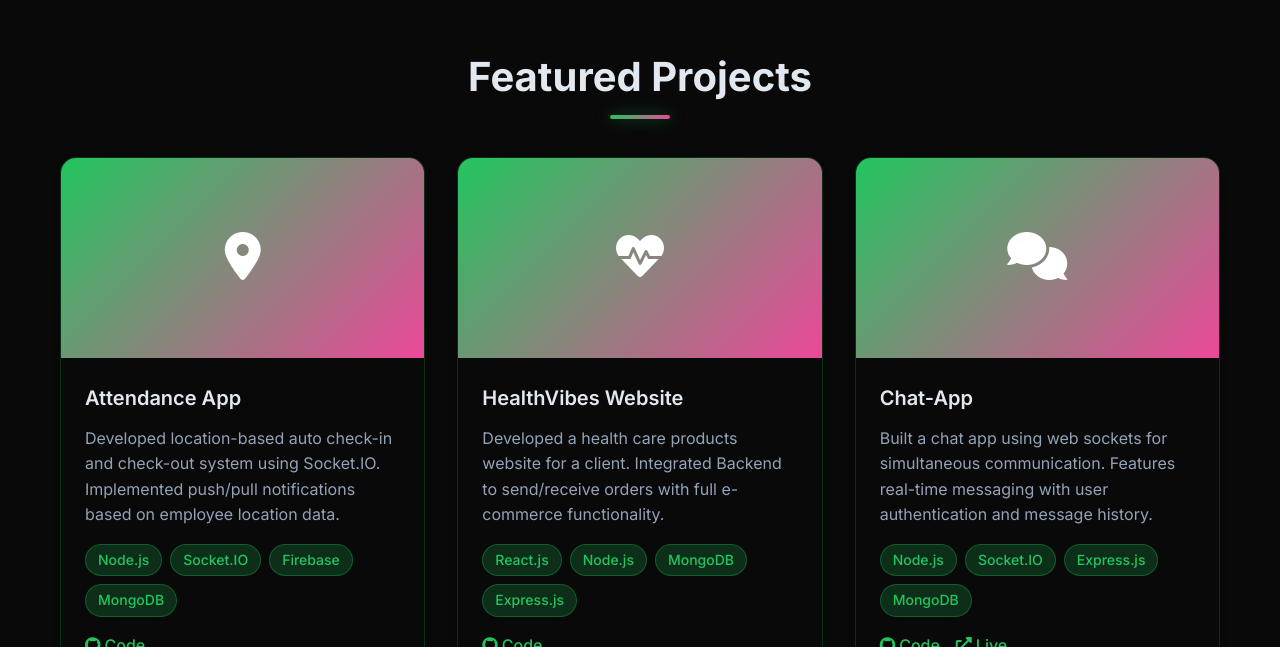
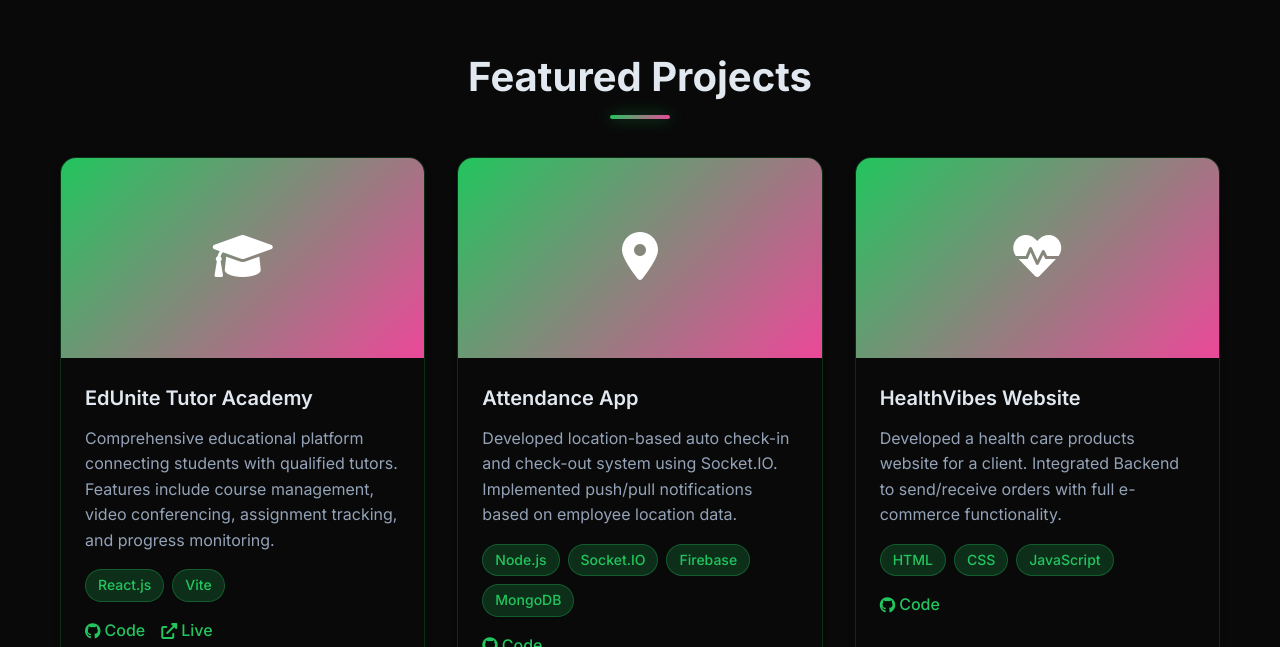
Before and after one commit to str-Abdul/Portfolio-Website, a plain HTML site: page index.html in a window 1280 px wide. Shown: the part 2153-2800 px from the top of the page. Drawn offline with Linux system fonts and the light colour scheme; animation ran at ten frames a second.

Commit message:
Fixed Scrolling Issue

```diff
--- a/index.html
+++ b/index.html
@@ -257,6 +257,25 @@
                 <div class="project-card">
                     <div class="project-image">
                         <div class="project-placeholder">
+                            <i class="fas fa-graduation-cap"></i>
+                        </div>
+                    </div>
+                    <div class="project-content">
+                        <h3>EdUnite Tutor Academy</h3>
+                        <p>Comprehensive educational platform connecting students with qualified tutors. Features include course management, video conferencing, assignment tracking, and progress monitoring.</p>
+                        <div class="project-tech">
+                            <span>React.js</span>
+                            <span>Vite</span>
+                        </div>
+                        <div class="project-links">
+                            <a href="https://github.com/str-Abdul/EdUnite-Website.git" class="project-link"><i class="fab fa-github"></i> Code</a>
+                            <a href="https://edunitetutor.com" class="project-link"><i class="fas fa-external-link-alt"></i> Live</a>
+                        </div>
+                    </div>
+                </div>
+                <div class="project-card">
+                    <div class="project-image">
+                        <div class="project-placeholder">
                             <i class="fas fa-map-marker-alt"></i>
                         </div>
                     </div>
@@ -285,10 +304,9 @@
                         <h3>HealthVibes Website</h3>
                         <p>Developed a health care products website for a client. Integrated Backend to send/receive orders with full e-commerce functionality.</p>
                         <div class="project-tech">
-                            <span>React.js</span>
-                            <span>Node.js</span>
-                            <span>MongoDB</span>
-                            <span>Express.js</span>
+                            <span>HTML</span>
+                            <span>CSS</span>
+                            <span>JavaScript</span>
                         </div>
                         <div class="project-links">
                             <a href="https://github.com/str-Abdul/Healthvibess.git" class="project-link"><i class="fab fa-github"></i> Code</a>
@@ -309,7 +327,6 @@
                             <span>Node.js</span>
                             <span>Socket.IO</span>
                             <span>Express.js</span>
-                            <span>MongoDB</span>
                         </div>
                         <div class="project-links">
                             <a href="#" class="project-link"><i class="fab fa-github"></i> Code</a>
@@ -352,7 +369,7 @@
                         <ul>
                             <li>Studied core computer science concepts including OOP, DSA, and software engineering</li>
                             <li>Developed practical skills in MERN stack development</li>
-                            <li>Completed projects in game development using C and C++</li>
+                            <li>Completed projects in Game development using C and C++</li>
                         </ul>
                     </div>
                 </div>
--- a/styles.css
+++ b/styles.css
@@ -7,6 +7,7 @@
 
 html {
     scroll-behavior: smooth;
+    overflow-x: hidden;
 }
 
 body {
@@ -14,6 +15,8 @@ body {
     line-height: 1.6;
     color: #e2e8f0;
     background-color: #0a0a0a;
+    overflow-x: hidden;
+    width: 100%;
 }
 
 .container {
```
